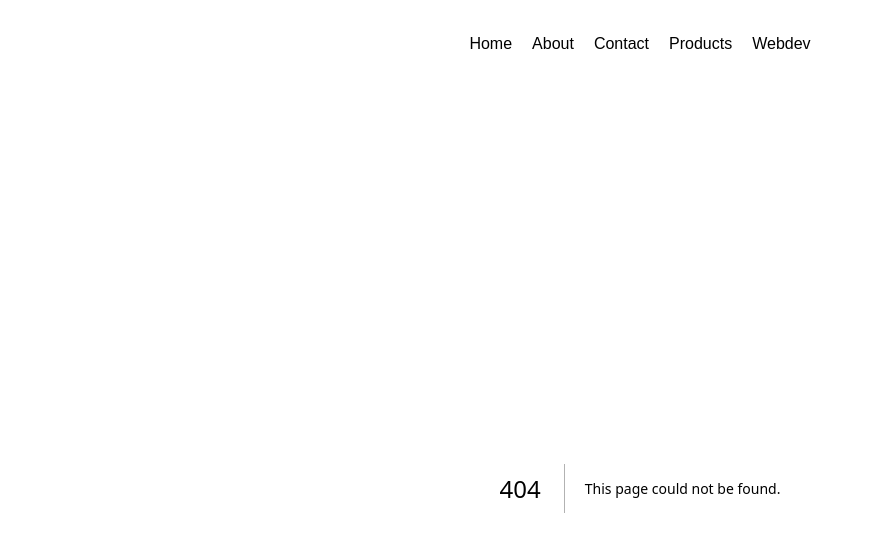
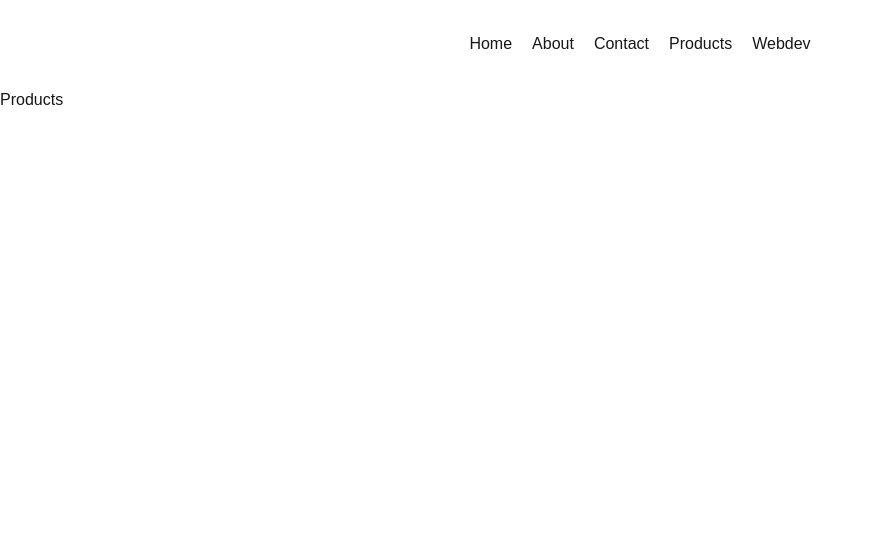
Before and after one commit to farooqzehri/NextJs-intro, a Next.js app: page /products in a window 1280 px wide. Before the commit this address had no page. Shown: the top 552 px of the page, without its empty margins (0-872 px from the left). Built offline with nearby package versions, Linux system fonts and the light colour scheme.

Commit message:
Dynamic routing

```diff
--- /dev/null
+++ b/app/products/page.tsx
@@ -0,0 +1,9 @@
+import React from 'react'
+
+function Products() {
+  return (
+    <div>Products</div>
+  )
+}
+
+export default Products
```
